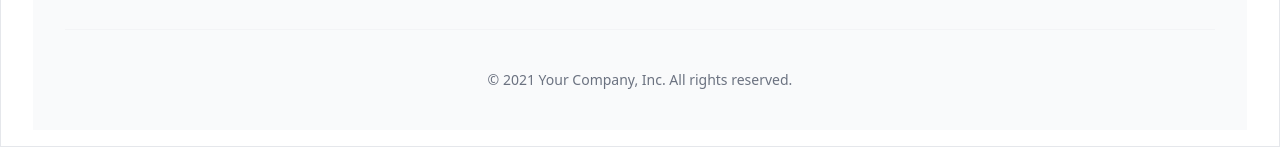
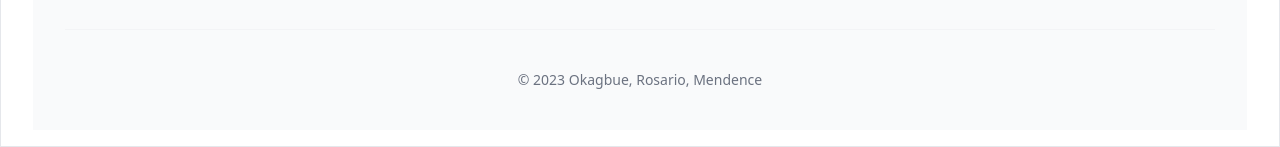
Before and after one commit to Bernardo-R/teaTime, a React (Create React App) app: page / in a window 1280 px wide. Shown: the part 2625-2772 px from the top of the page. Built offline with nearby package versions, Linux system fonts and the light colour scheme.

Commit message:
updated README, deleted sitemap, updated components folder, moved images folder

```diff
--- a/src/Components/Sitemap.js
+++ /dev/null
@@ -1,8 +0,0 @@
-import React from 'react'
-
-export default function Sitemap(){
-
-   return(
-      <p>There's gonna be hella <a href='http://google.com'>links</a> up in here eventually.</p>
-   )
-}
--- a/src/components/Footer.js
+++ b/src/components/Footer.js
@@ -282,7 +282,7 @@ const Footer = () => {
 
         <div className="border-t border-gray-100 py-10 text-center">
           <p className="text-sm text-gray-500">
-            &copy; 2021 Your Company, Inc. All rights reserved.
+            &copy; 2023 Okagbue, Rosario, Mendence
           </p>
         </div>
       </div>
```
Also changed, not shown: 2 other files (tests, documents, lock files or other folders).
